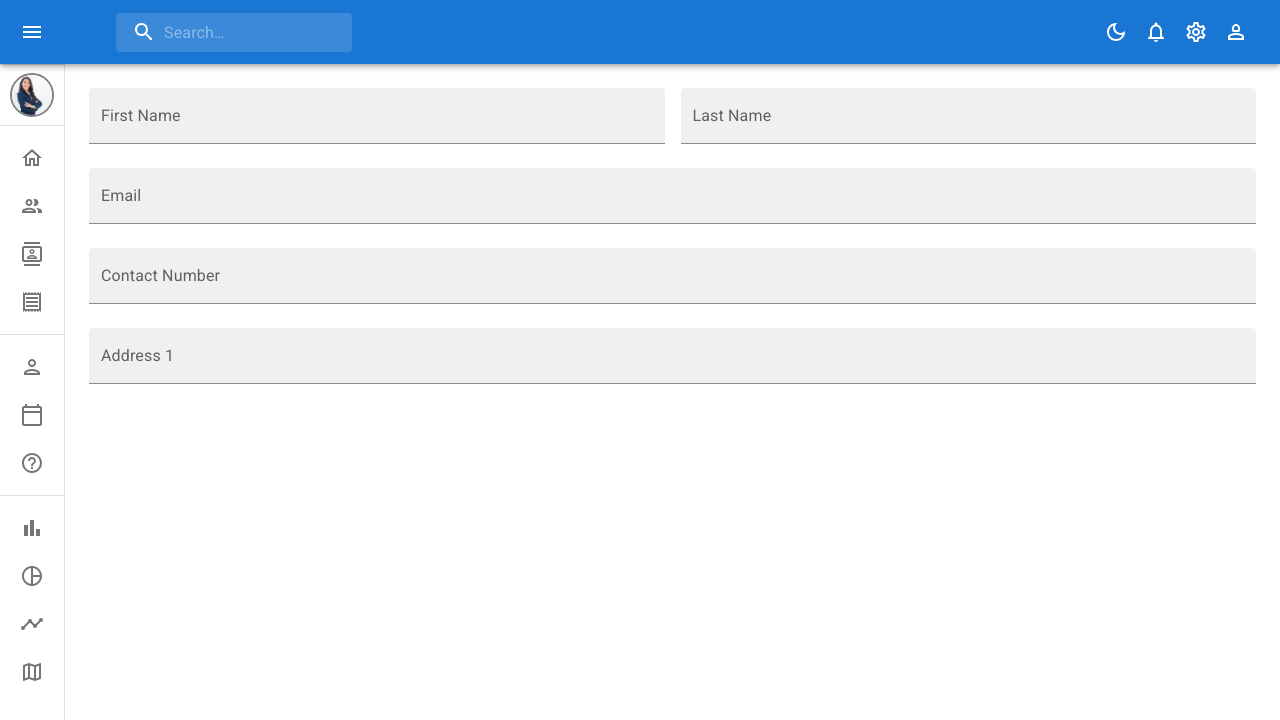
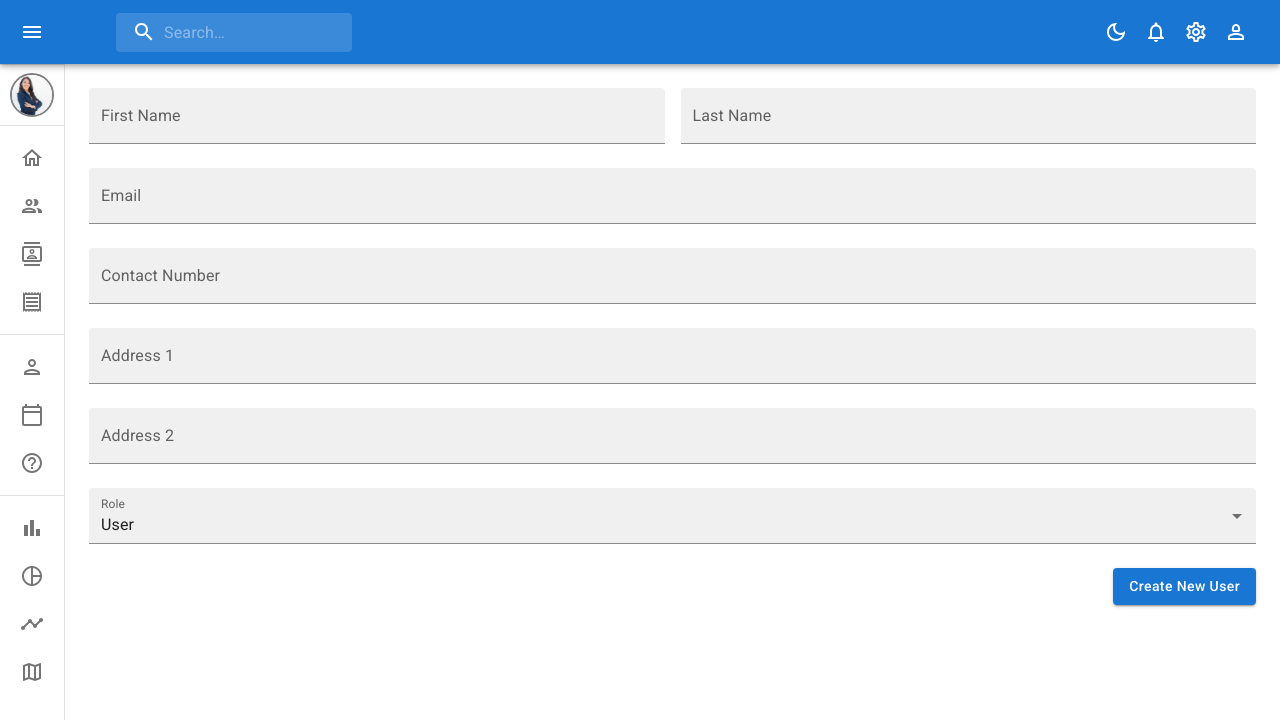
Before and after one commit to saramahmoud55/Admin-Dashboard, a React (Vite) app: page /form in a window 1280 px wide. Shown: the top 720 px of the page. Built offline with nearby package versions, Linux system fonts and the light colour scheme.

Commit message:
new user button

```diff
--- a/package.json
+++ b/package.json
@@ -17,6 +17,7 @@
     "@mui/x-data-grid": "^7.12.0",
     "react": "^18.3.1",
     "react-dom": "^18.3.1",
+    "react-hook-form": "^7.53.0",
     "react-router-dom": "^6.25.1"
   },
   "devDependencies": {
--- a/src/Pages/form/Form.jsx
+++ b/src/Pages/form/Form.jsx
@@ -1,7 +1,24 @@
-import { Stack } from "@mui/material";
+import { Button, MenuItem, Stack } from "@mui/material";
 import Box from "@mui/material/Box";
 import TextField from "@mui/material/TextField";
 
+
+
+const data = [
+  {
+    value: 'Admin',
+    label: 'Admin',
+  },
+  {
+    value: 'Manager',
+    label: 'Manager',
+  },
+  {
+    value: 'User',
+    label: 'User',
+  },
+
+];
 function Form() {
   return (
     <Box
@@ -21,7 +38,28 @@ function Form() {
       <TextField  label="Email" variant="filled" />
       <TextField  label="Contact Number" variant="filled" />
       <TextField  label="Address 1" variant="filled" />
-      {/* <TextField  label="Address 2" variant="filled" /> */}
+      <TextField  label="Address 2" variant="filled" />
+
+
+      <TextField
+          id="outlined-select-currency"
+          select
+          label="Role"
+          defaultValue="User"
+          variant="filled"
+        >
+          {data.map((option) => (
+            <MenuItem key={option.value} value={option.value}>
+              {option.label}
+            </MenuItem>
+          ))}
+        </TextField>
+        <Box sx={{textAlign:"right"}}>
+        <Button type="submit" sx={{textTransform:"capitalize"}} variant="contained" >
+          Create New User
+        </Button>
+
+        </Box>
     </Box>
   );
 }
```
Also changed, not shown: 1 other file (tests, documents, lock files or other folders).
